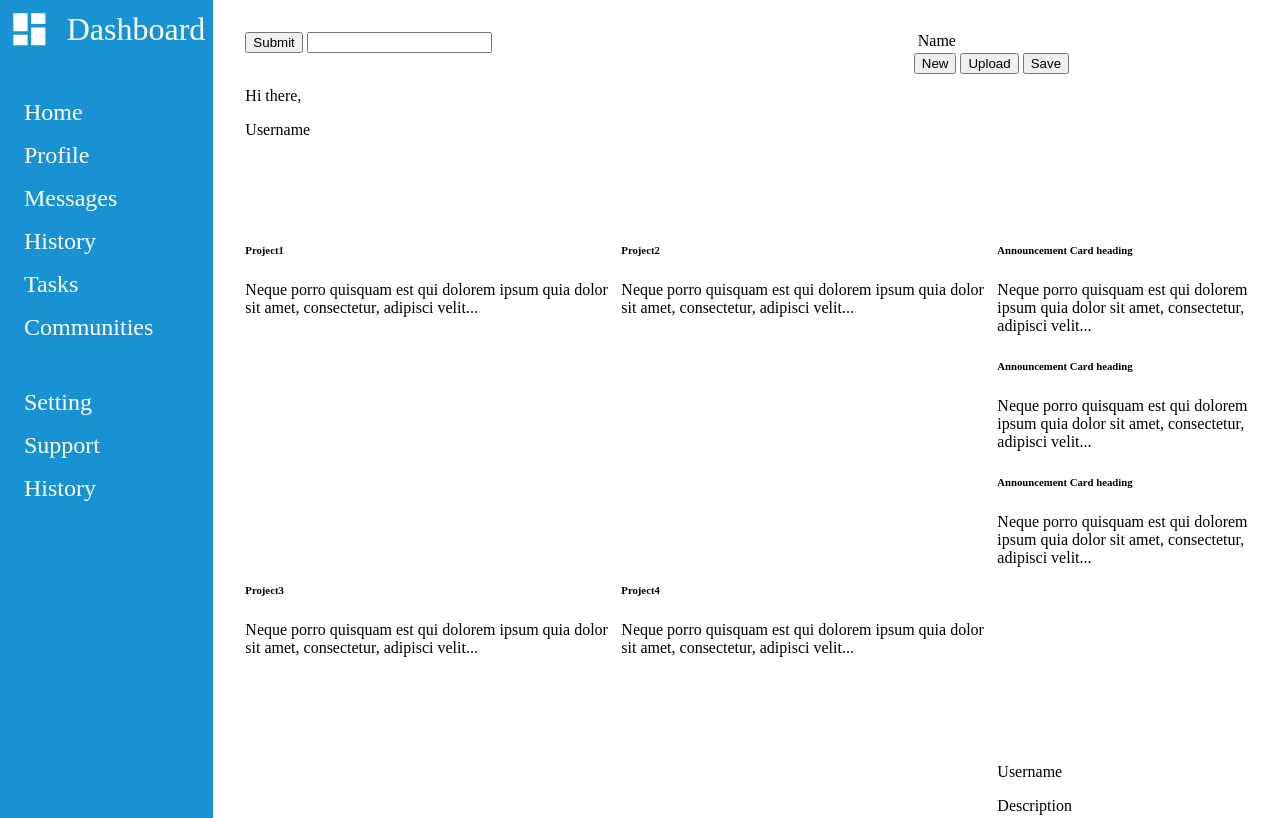
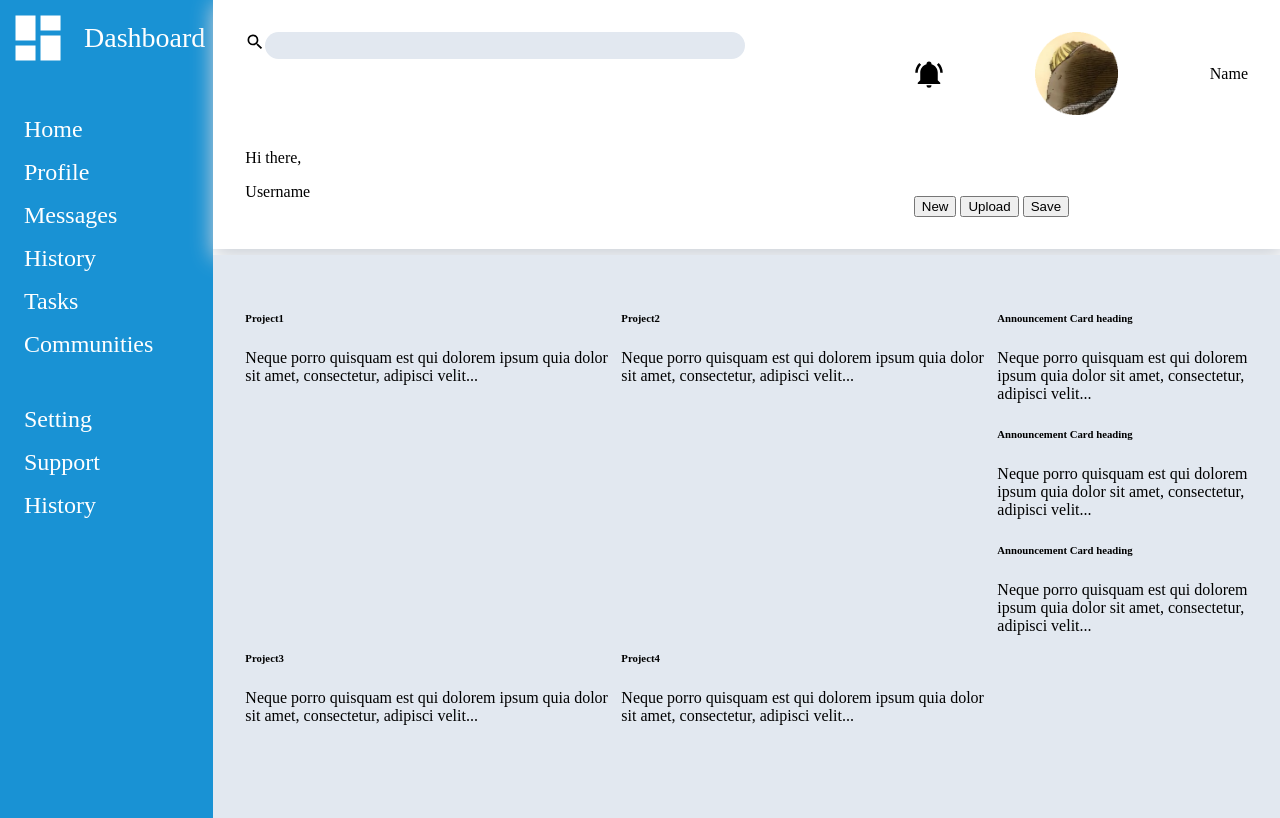
Before and after one commit to MisharyD/dashboard, a plain HTML site: page index.html in a window 1280 px wide. Shown: the top 818 px of the page. Drawn offline with Linux system fonts and the light colour scheme.

Commit message:
finish half of header

```diff
--- a/containers.css
+++ b/containers.css
@@ -28,6 +28,8 @@ html, body
     display: grid;
     grid-template-columns: 2fr 1fr;
     padding:32px;
+    box-shadow: 2px 6px 20px 2px #CCD1D8;
+    margin-bottom: 6px;
 }
 
 .main
@@ -38,6 +40,7 @@ html, body
     grid-template-columns: 3fr 1fr;
     grid-template-rows: 1fr 1fr;
     padding:32px;
+    background-color: #E2E8F0;
 }
 
 .projects
--- a/index.html
+++ b/index.html
@@ -31,12 +31,16 @@
 
         <div class="header">
             <form class ="searchBarContainer">
-                <input type="submit" class ="submitSearch">
-                <input type="text" class="search">
+                <svg class = "searchLogo" xmlns="http://www.w3.org/2000/svg" viewBox="0 0 24 24">
+                    <path d="M9.5,3A6.5,6.5 0 0,1 16,9.5C16,11.11 15.41,12.59 14.44,13.73L14.71,14H15.5L20.5,19L19,20.5L14,15.5V14.71L13.73,14.44C12.59,15.41 11.11,16 9.5,16A6.5,6.5 0 0,1 3,9.5A6.5,6.5 0 0,1 9.5,3M9.5,5C7,5 5,7 5,9.5C5,12 7,14 9.5,14C12,14 14,12 14,9.5C14,7 12,5 9.5,5Z" />
+                </svg>
+                <input type="text" class="searchBar">
             </form>
             <div class="billAndProfileContainer">
-                <span class="bill"></span>
-                <img src="" alt="" class="profilePic">
+                <svg class="bill" xmlns="http://www.w3.org/2000/svg" viewBox="0 0 24 24">
+                    <path d="M21,19V20H3V19L5,17V11C5,7.9 7.03,5.17 10,4.29C10,4.19 10,4.1 10,4A2,2 0 0,1 12,2A2,2 0 0,1 14,4C14,4.1 14,4.19 14,4.29C16.97,5.17 19,7.9 19,11V17L21,19M14,21A2,2 0 0,1 12,23A2,2 0 0,1 10,21M19.75,3.19L18.33,4.61C20.04,6.3 21,8.6 21,11H23C23,8.07 21.84,5.25 19.75,3.19M1,11H3C3,8.6 3.96,6.3 5.67,4.61L4.25,3.19C2.16,5.25 1,8.07 1,11Z" />
+                </svg>
+                <img class = "profilePic" src="assets/images/Thorfin.png" alt="profile picture">
                 <span>Name</span>
             </div>
             <div class = "greetingContainer">
--- a/items.css
+++ b/items.css
@@ -6,13 +6,13 @@
 }
 .logo
 {
-    width: calc(10% + 50px);
+    width: max(10% ,70px);
     fill: white;
 }
 
 .subject
 {
-    font-size: 32px;
+    font-size: 28px;
     align-self: center;
 }
 
@@ -27,3 +27,69 @@
     padding: 0px;
     padding-left: 16px;
 }
+
+/*header*/
+
+.searchBarContainer
+{
+    grid-column: 1 / 2;
+
+    display: flex;
+    align-items: flex-start;
+}
+
+.searchBar
+{
+    width:70%;
+    outline:none;
+    border-radius: 16px;
+    border:0px;
+    background-color: #E2E8F0;
+    padding:6px;
+}
+
+.searchLogo
+{
+    width: 3%;
+}
+
+.billAndProfileContainer
+{
+    grid-column: 2 / 3;
+    justify-self: end;
+
+    display: flex;
+    align-items: center;
+    gap:1rem;
+    justify-content: space-between;
+
+}
+
+.profilePic
+{
+
+}
+
+.bill
+{
+    width: max(5%,30px);
+    fill:black;
+}
+
+.greetingContainer
+{
+    grid-column: 1 / 2;
+}
+
+.buttonsContainer
+{
+    grid-column: 2 / 3;
+
+    align-self: end;
+}
+
+
+.profilePic
+{
+    width: calc(10% + 50px)
+}
```
Also changed, not shown: assets/images/Thorfin.png (added), assets/images/bell-ring.svg (added), assets/images/searchLogo.svg (added).
